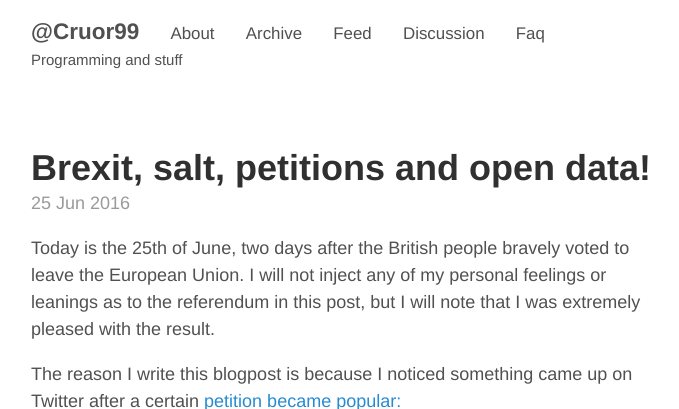
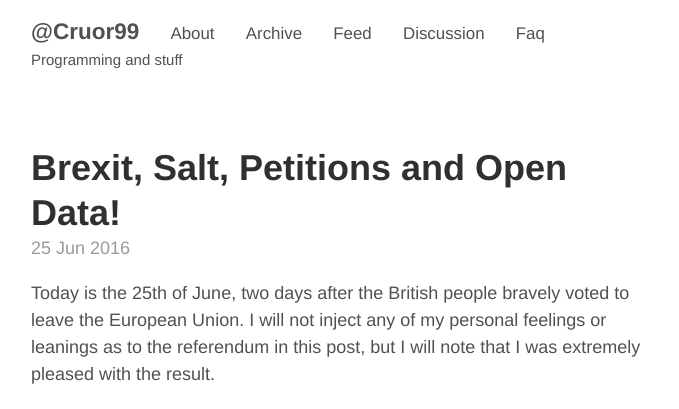
Before and after one commit to cruor99/cruor99.github.io, a Jekyll site: the page built from _posts/2016-06-25-brexit-sald-and-opendata.md, in a window 1280 px wide and 900 px high, cut to the strip 0-409 px from the top of the window. Shown: the whole strip, without its empty margins (294-973 px from the left). Built offline with Jekyll 4.4.1, drawn with Linux system fonts in a browser that asks for light colours.

Commit message:
capitalisation

```diff
--- a/_posts/2016-06-25-brexit-sald-and-opendata.md
+++ b/_posts/2016-06-25-brexit-sald-and-opendata.md
@@ -1,5 +1,5 @@
 ---
-title: Brexit, salt, petitions and open data!
+title: Brexit, Salt, Petitions and Open Data!
 layout: post
 ---
 
```
